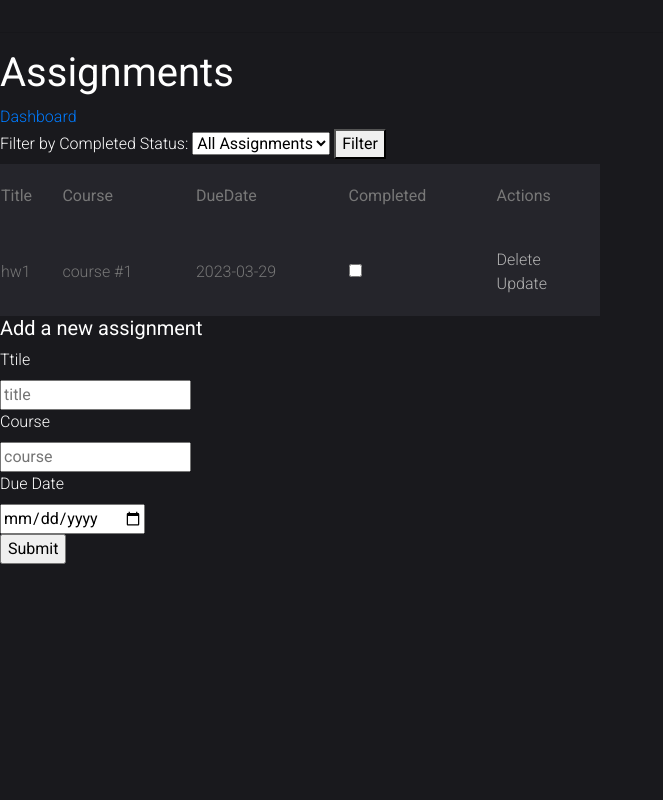
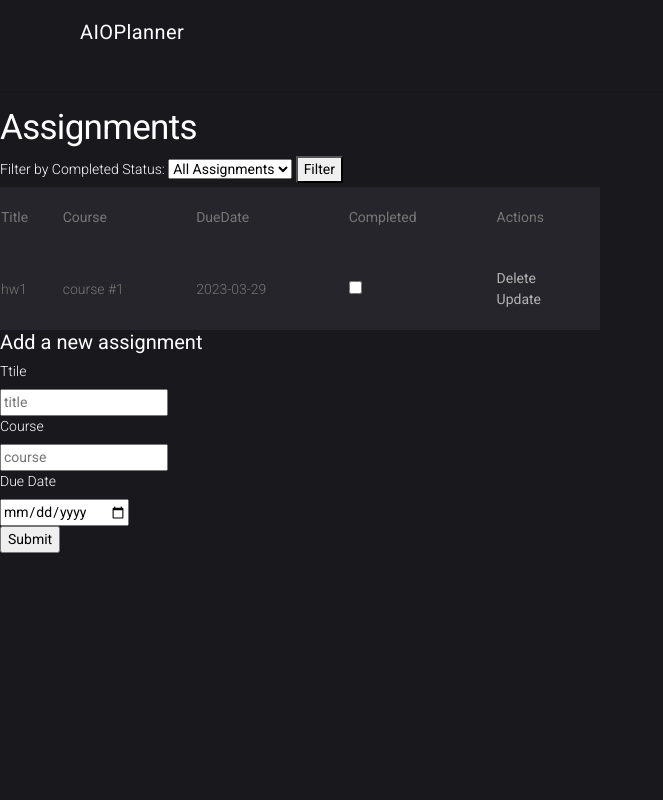
Before and after one commit to SutherlandB/AIOPlanner, a Flask app: page /assignments in a window 1280 px wide. Shown: the whole page, without its empty margins (0-663 px from the left). Run offline with Flask 3, Linux system fonts and the light colour scheme; data comes from the database, SQL or seed files in the repository; both versions use the stored data as it was after the commit; some libraries are stand-ins or nearby versions.

Commit message:
CSS addition, fixed assignment delete and added calendar weekly, daily

```diff
--- a/Flask/app.py
+++ b/Flask/app.py
@@ -15,6 +15,9 @@ db.init_app(app)
 app.register_blueprint(todo_page)
 app.register_blueprint(CalendarMonthly_page)
 app.register_blueprint(assignment_page)
+with app.app_context():
+
+    db.create_all()
 @app.route('/', methods = ['POST', 'GET'])
 def index():
     if request.method == "POST":
--- a/Flask/src/Models/models.py
+++ b/Flask/src/Models/models.py
@@ -20,6 +20,7 @@ class Event(db.Model):
     date_created = db.Column(db.DateTime, default = datetime.utcnow)
     dateTime_of_event = db.Column(db.DateTime, default = datetime.utcnow)
     location_of_event = db.Column(db.String(200), nullable = False)
+    endTime_of_event = db.Column(db.String(200), nullable = False)
     def __repr__(self):
         return '<Event %r>' % self.id
 
--- a/Flask/src/Services/assigments.py
+++ b/Flask/src/Services/assigments.py
@@ -5,7 +5,7 @@ from src.Models.models import *
 
 assignment_page = Blueprint('assignments', __name__, template_folder="templates")
 
-@assignment_page.route('/delete_assignment/<int:id>', methods =['POST'] )
+@assignment_page.route('/delete_assignment/<int:id>' )
 def delete_assignment(id):
     to_delete = AssignmentTracker.query.get_or_404(id)
     try:
--- a/Flask/src/Services/calendar.py
+++ b/Flask/src/Services/calendar.py
@@ -13,7 +13,8 @@ def createEvent():
         time = request.form.get("eventTime")
         dt = datetime.strptime(date + " " + time,"%Y-%m-%d %H:%M")
         location_of_event = request.form['eventLocation']
-        newEvent = Event(title = title, dateTime_of_event = dt, location_of_event = location_of_event)
+        endTime_of_event = request.form['eventEndTime']
+        newEvent = Event(title = title, dateTime_of_event = dt, location_of_event = location_of_event, endTime_of_event = endTime_of_event)
 
 
         try:
--- a/Flask/static/css-table-18/css/style.css
+++ b/Flask/static/css-table-18/css/style.css
@@ -19,7 +19,9 @@ a {
     text-decoration: none !important; }
 
 .content {
-  padding: 1rem 0; }
+
+  padding: 1rem 0;
+  z-index: 8;}
 
 h2 {
   font-size: 20px;
@@ -27,6 +29,8 @@ h2 {
 
 .custom-table {
   min-width: 600px;
+
+
     }
   .custom-table thead tr, .custom-table thead th {
     border-top: none;
@@ -78,3 +82,17 @@ h2 {
 .Check{
   margin-left: 25px;
 }
+.mdl-layout-title1{
+  color: #fff;
+  font-size: 30px;
+}
+.To-do_title{
+  font-size: 15px;
+  margin-top: 50px;
+}
+.Logo{
+  color: #fff;
+}
+.mdl-layout__container{
+  z-index: 9;
+}
--- a/Flask/static/css/main.css
+++ b/Flask/static/css/main.css
@@ -2,3 +2,14 @@ body{
     margin: 0;
     font-family: sans-serif;
 }
+.createEvent{
+    position: fixed;
+    bottom: -4px;
+    z-index: 1001;
+    right: 10px;
+}
+.fc-toolbar-title{ color: #000; }
+
+.createButtons{
+    color: #fff;
+}
--- a/Flask/templates/Assignments/home.html
+++ b/Flask/templates/Assignments/home.html
@@ -20,7 +20,6 @@
          {{ message }}
       {%- endfor %}
       <h1 style="color:white">Assignments</h1>
-      <a href='/'>Dashboard</a>
       <form method="GET" action="/assignments">
         <label style="color:white" for="completed-filter">Filter by Completed Status:</label>
         <select name="completed" id="completed-filter">
--- a/Flask/templates/base.html
+++ b/Flask/templates/base.html
@@ -5,9 +5,43 @@
     <meta http-equiv="X-UA-Compatible" content="IE=edge">
     <meta name="viewport" content="width=device-width, initial-scale=1.0">
     <link rel = "stylesheet" href = "{{ url_for('static', filename='css/main.css') }}">
+    <link href="../static/css/main.css" rel="stylesheet" />
+    <link href="https://fonts.googleapis.com/css?family=Roboto:300,400&display=swap" rel="stylesheet">
+    <link rel="stylesheet" href="../static/css-table-18/fonts/icomoon/style.css">
+    <link rel="stylesheet" href="../static/css-table-18/css/owl.carousel.min.css">
+    <!-- Bootstrap CSS -->
+    <link rel="stylesheet" href="../static/css-table-18/css/bootstrap.min.css">
+    <!--style-->
+    <link rel="stylesheet" href="../static/css-table-18/css/style.css">
+    <!-- Material Design Lite -->
+    <script src="https://code.getmdl.io/1.3.0/material.min.js"></script>
+    <link rel="stylesheet" href="https://code.getmdl.io/1.3.0/material.indigo-pink.min.css">
+    <link rel="stylesheet" href="https://fonts.googleapis.com/icon?family=Material+Icons">
+
     {% block head %}{% endblock %}
 </head>
 <body>
-    {% block body %}{% endblock %}
+    <div class="demo-layout-transparent mdl-layout mdl-layout mdl-js-layout">
+        <header class="mdl-layout__header mdl-layout__header--transparent">
+          <div class="mdl-layout__header-row">
+            <span class="mdl-layout-title">
+                <a class = "Logo" href="/">AIOPlanner</a>
+            </span>
+
+            <div class="mdl-layout-spacer"></div>
+          </div>
+        </header>
+        <div class="mdl-layout__drawer">
+          <span class="mdl-layout-title"></span>
+          <nav class="mdl-navigation">
+            <a class="mdl-navigation__link" href="/">Dashboard</a>
+            <a class="mdl-navigation__link" href="/assignments">Assignments</a>
+            <a class="mdl-navigation__link" href="/calendar">Calendar</a>
+          </nav>
+        </div>
+        <main class="mdl-layout__content">
+            {% block body %}{% endblock %}
+        </main>
+    </div>
 </body>
 </html>
```
Also changed, not shown: Flask/templates/Assignments/base.html (deleted, +0 -13 lines), Flask/templates/Calendar/CalendarMonthly.html (+25 -14 lines), Flask/templates/Calendar/createEvent.html (+13 -2 lines), Flask/templates/Calendar/editEvent.html (+15 -2 lines), Flask/templates/dashboard.html (+5 -13 lines), Flask/instance/test.db.
